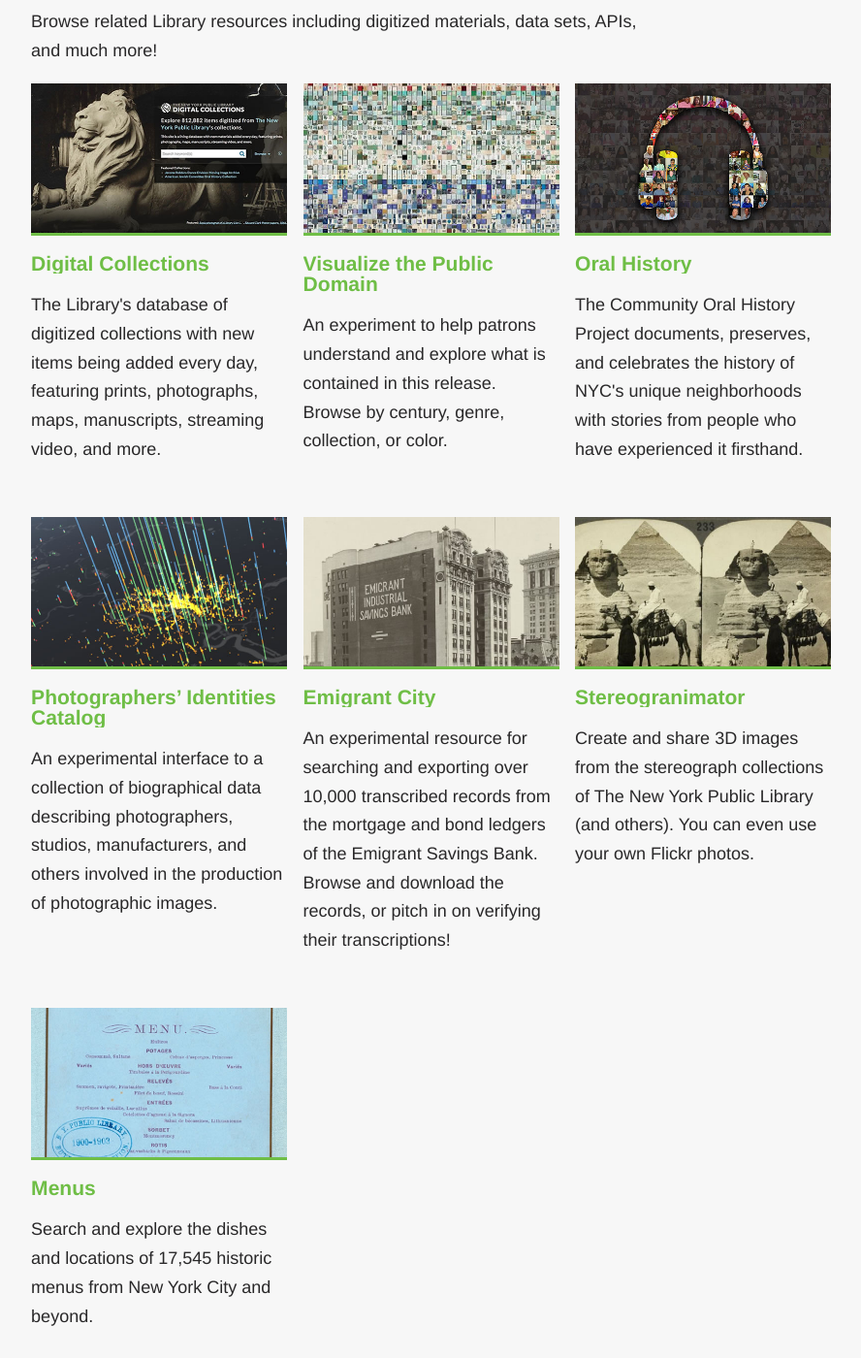
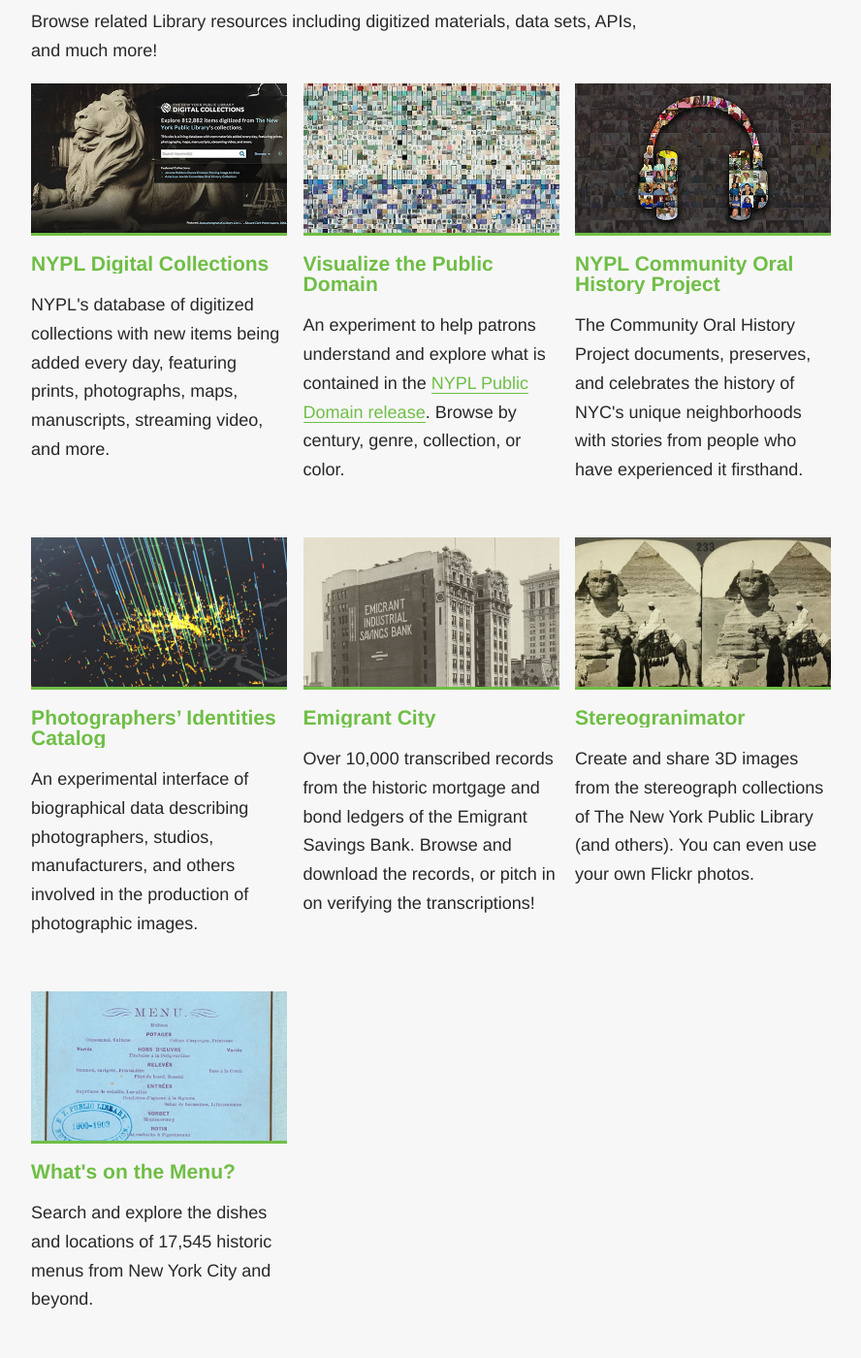
Before and after one commit to nypl-spacetime/nypl-spacetime.github.io, a Jekyll site: the page built from index.html, in a window 1280 px wide and 1400 px high, scrolled down 3738 px. Shown: the whole window at 97% size, without its empty margins (277-1165 px from the left). Built offline with Jekyll 4.4.1, drawn with Linux system fonts in a browser that asks for light colours; some web fonts are replaced; some of the changed text lies outside the part shown.

Commit message:
Updated copy

```diff
--- a/_data/projects.yml
+++ b/_data/projects.yml
@@ -10,7 +10,7 @@
       image: surveyor.jpg
       url: http://spacetime.nypl.org/surveyor
       contribute: http://spacetime.nypl.org/surveyor
-      description: Help put Library materials on the map! Discover Library materials through the lens of geography and help identify locations depicted in our vast collections.
+      description: Help put NYPL collections on the map! Discover Library materials through the lens of geography and help identify locations depicted in our vast collections.
       github: https://github.com/nypl-spacetime/surveyor
       category: featured
 
@@ -18,7 +18,7 @@
       image: maps-by-decade.jpg
       url: http://spacetime.nypl.org/maps-by-decade
       explore: http://spacetime.nypl.org/maps-by-decade
-      description: Move through the decades to see a snapshot of the library's street-scale, New York City maps from that era.
+      description: Move through the decades to see a snapshot of the NYPL's street-scale, New York City maps from that era.
       category: featured
 
 ################################################################################
@@ -41,7 +41,7 @@
       image: mapwarper.jpg
       url: http://maps.nypl.org
       contribute: http://maps.nypl.org
-      description: An online tool for browsing and rectifying thousands of public domain maps all free to use without restriction.
+      description: An online tool for browsing and rectifying thousands of public domain maps, all free to use without restriction.
       github: https://github.com/nypl-spacetime/nypl-warper
       category: project
 
@@ -53,22 +53,22 @@
   title: Tools &#38; Experiments
   description: Take a peek into the Space/Time Directory workshop! We're sharing prototypes, proof of concepts, and visualizations the project as they're made.
   projects:
+    - name: ScrollNYC
+      image: scroll.jpg
+      url: http://spacetime.nypl.org/scrollnyc
+      description: Peel away layers of the city's history with this visualization layering maps from 1660 through 2014.
+      category: sketch
+
     - name: Street View, Then &amp; Now
       image: fifthave.jpg
       url: http://publicdomain.nypl.org/fifth-avenue/
-      description: Take a tour of the Fifth Avenue, past and present! Compare the photos from the 1911 Fifth Avenue from Start to Finish collection with 2015's Google Street View.
+      description: Take a tour of the Fifth Avenue, past and present! Compare the photos of Fifth Avenue in 1911 and today.
       category: sketch
 
     - name: Navigating the Green Book
       image: greenbooks.jpg
       url: http://publicdomain.nypl.org/greenbook-map/
-      description: In the age of segregation, the Green Book listed hotels, restaurants, bars, and gas stations where black travelers were welcomed. Map out trips you would take with this tool.
-      category: sketch
-
-    - name: ScrollNYC
-      image: scroll.jpg
-      url: http://spacetime.nypl.org/scrollnyc
-      description: Peel away layers of the city's history with this visualization layering maps from 1660 through 2014.
+      description: In the age of segregation, the Green Book listed hotels, restaurants, bars, and gas stations where Black travelers were welcomed. Map out trips you would take with this tool.
       category: sketch
 
 ################################################################################
@@ -79,19 +79,19 @@
   title: Related resources
   description: Browse related Library resources including digitized materials, data sets, APIs, and much more!
   projects:
-    - name: Digital Collections
+    - name: NYPL Digital Collections
       image: digitalcollections.jpg
       url: http://digitalcollections.nypl.org/
-      description: The Library's database of digitized collections with new items being added every day, featuring prints, photographs, maps, manuscripts, streaming video, and more.
+      description: NYPL's database of digitized collections with new items being added every day, featuring prints, photographs, maps, manuscripts, streaming video, and more.
       category: resource
 
     - name: Visualize the Public Domain
       image: visualizedc.jpg
       url: http://publicdomain.nypl.org/pd-visualization/
-      description: An experiment to help patrons understand and explore what is contained in this release. Browse by century, genre, collection, or color.
+      description: An experiment to help patrons understand and explore what is contained in the <a href="publicdomain.nypl.org">NYPL Public Domain release</a>. Browse by century, genre, collection, or color.
       category: resource
 
-    - name: Oral History
+    - name: NYPL Community Oral History Project
       image: oralhistory.jpg
       url: http://oralhistory.nypl.org/
       description: The Community Oral History Project documents, preserves, and celebrates the history of NYC's unique neighborhoods with stories from people who have experienced it firsthand.
@@ -100,13 +100,13 @@
     - name: Photographers’ Identities Catalog
       image: pic.jpg
       url: http://pic.nypl.org/
-      description: An experimental interface to a collection of biographical data describing photographers, studios, manufacturers, and others involved in the production of photographic images.
+      description: An experimental interface of biographical data describing photographers, studios, manufacturers, and others involved in the production of photographic images.
       category: resource
 
     - name: Emigrant City
       image: emigrant.jpg
       url: http://emigrantcity.nypl.org/#/data
-      description: An experimental resource for searching and exporting over 10,000 transcribed records from the mortgage and bond ledgers of the Emigrant Savings Bank. Browse and download the records, or pitch in on verifying their transcriptions!
+      description: Over 10,000 transcribed records from the historic mortgage and bond ledgers of the Emigrant Savings Bank. Browse and download the records, or pitch in on verifying the transcriptions!
       category: resource
 
     - name: Stereogranimator
@@ -115,7 +115,7 @@
       description: Create and share 3D images from the stereograph collections of The New York Public Library (and others). You can even use your own Flickr photos.
       category: resource
 
-    - name: Menus
+    - name: What's on the Menu?
       image: menus.jpg
       url: http://menus.nypl.org/
       description: Search and explore the dishes and locations of 17,545 historic menus from New York City and beyond.
--- a/index.html
+++ b/index.html
@@ -6,8 +6,8 @@
   <div class="content">
     <p class="minor-headline">
     <p>The New York Public Library is creating a digital time-travel service for New York City with historical maps, collections rich in geospatial data, and the public's help.</p>
-    <p>The NYC Space/Time Directory will make urban history accessible through a set of resources including: a searchable atlas of New York past, an historical location directory and geocoder, a set of APIs and data sets, and a discovery tool linking the Library's collections together in an historical and geographic context.</p>
-    <p>These explorations will provide a way for scholars, students,  enthusiasts, and Librarians to explore New York City across time periods and to add their own knowledge and expertise.</p>
+    <p>The NYC Space/Time Directory will make urban history accessible through a set of resources including: a searchable atlas of New York past, an historical location directory and geocoder, a set of APIs and data sets, and a discovery tool linking NYPL collections together in an historical and geographic context.</p>
+    <p>These explorations will provide a way for scholars, students,  enthusiasts, and librarians to explore New York City across time periods and to add their own knowledge and expertise.</p>
     <p>With the Space/Time Directory we're developing a programming model and freely accessible codebase for other cities, libraries, and individuals to map and explore history. Data sources are listed in our related resources section below and those interested in working with our open code repos can visit <a href="https://github.com/nypl-spacetime">GitHub</a> to get started!</p>
     <p>Ready to travel through time and space? Explore our Space/Time resources below to start discovering and contributing to New York City history.</p>
   </div>
```
